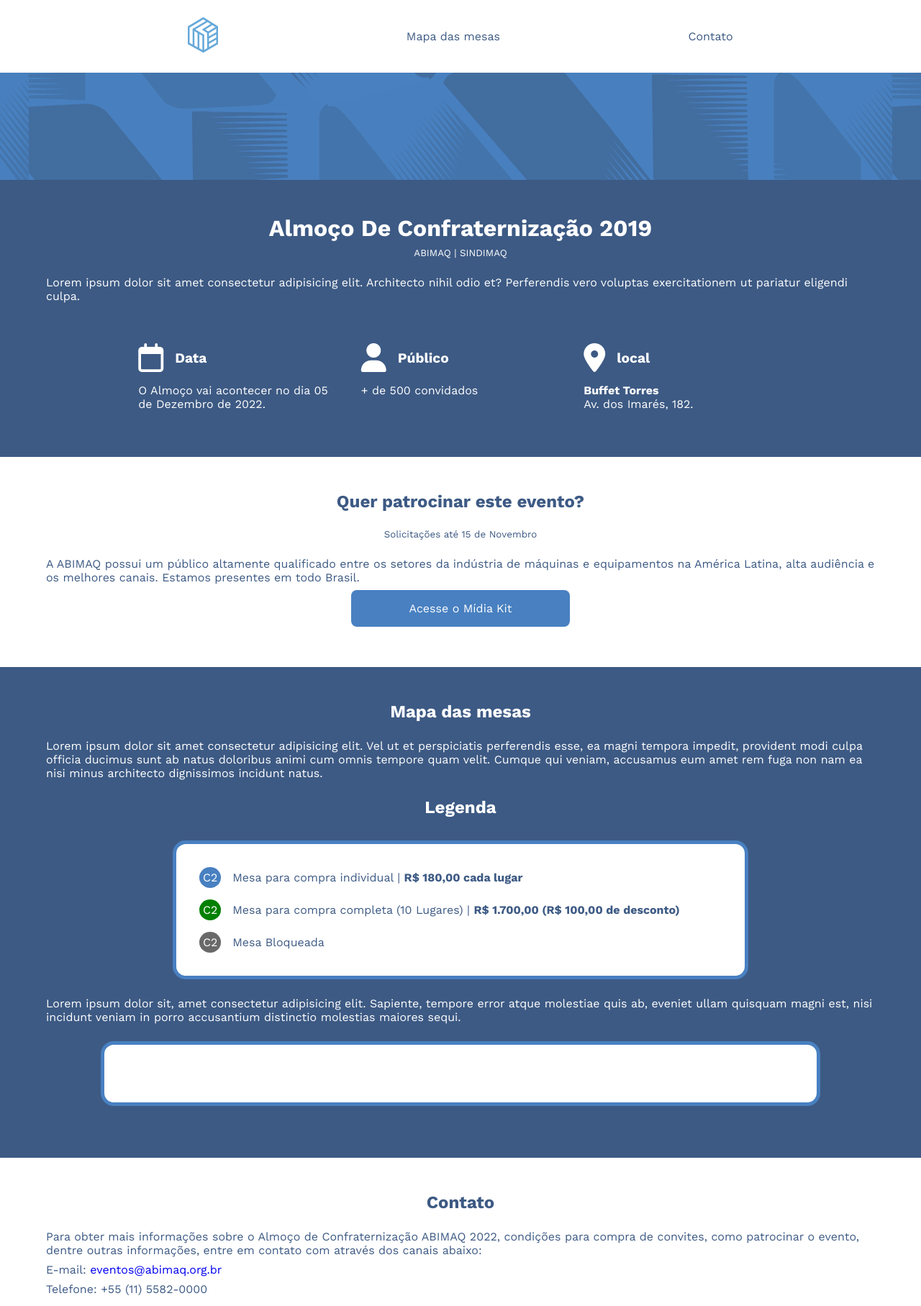
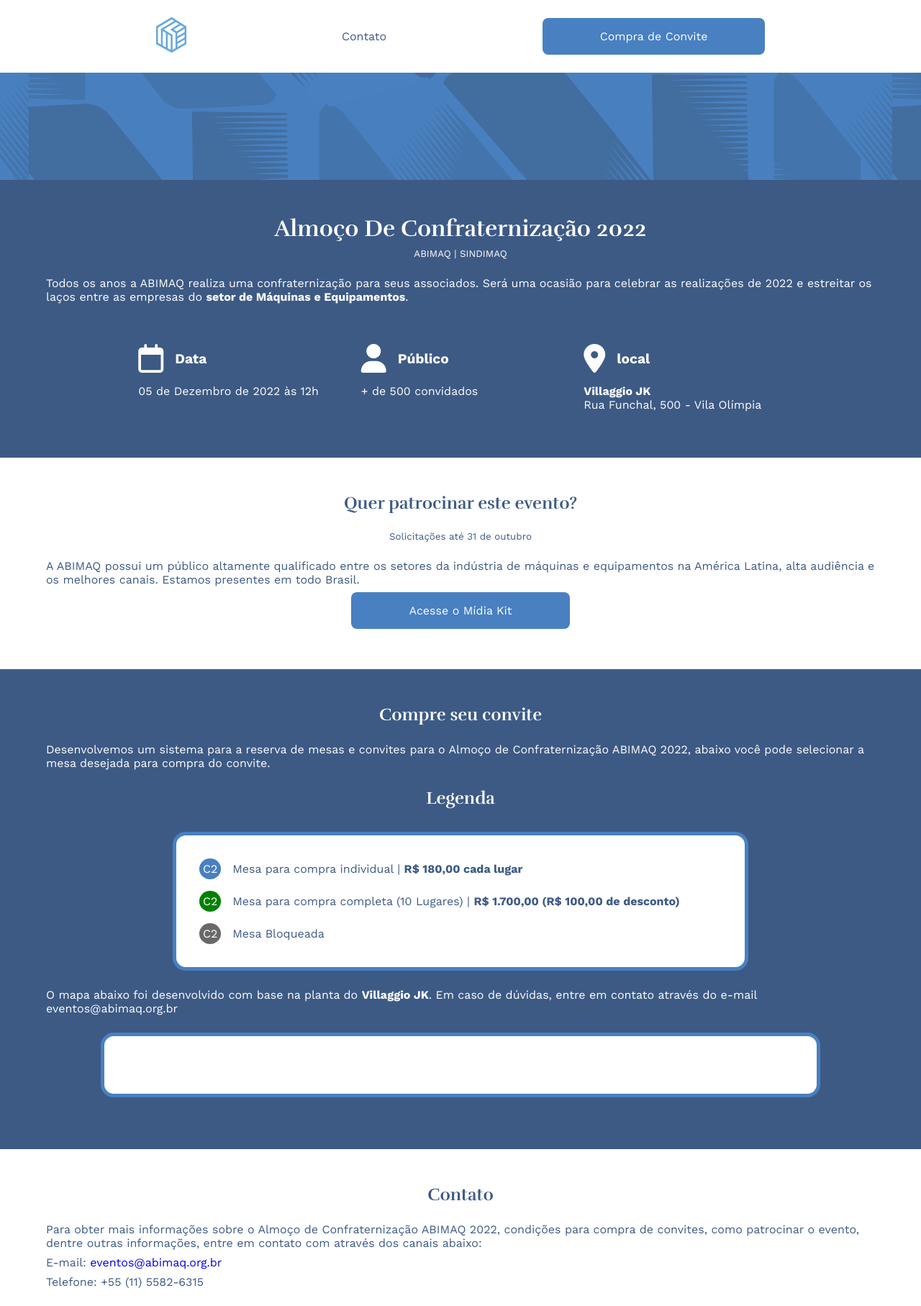
Before and after one commit to vinituis/almocoABIMAQ2022, a PHP site: page / in a window 1280 px wide. Shown: the top 1815 px of the page at 72% size. Run offline with PHP 8.4, Linux system fonts and the light colour scheme; data that the repository does not hold is empty; some libraries are stand-ins or nearby versions.

Commit message:
Ajustes com a Camila e configuração dos e-mails

```diff
--- a/css/global.css
+++ b/css/global.css
@@ -1,4 +1,5 @@
 @import url('https://fonts.googleapis.com/css2?family=Work+Sans:wght@400;700&display=swap');
+@import url('https://fonts.googleapis.com/css2?family=Rufina:wght@700&display=swap');
 
 :root {
     --cor-1: #3d5a84;
@@ -30,6 +31,7 @@
 }
 
 h1, h2, h3, h4, h5, h6 {
+    font-family: 'Rufina', serif;
     color: var(--cor-3);
 }
 
@@ -73,6 +75,10 @@ body {
 
 .header .nav .item_nav {
     color: var(--cor-1);
+}
+
+.header .nav .item_nav.btn {
+    color: var(--cor-3);
 }
 
 .container {
@@ -125,6 +131,12 @@ p.branco {
     padding: 2.5rem;
     border-radius: 18px;
     border: 5px solid var(--cor-2);
+    margin: 1rem 0;
+}
+
+.mapG {
+    width: 100%;
+    height: 300px;
     margin: 1rem 0;
 }
 
@@ -283,6 +295,7 @@ p.branco {
 
 .btn.azul {
     background-color: var(--cor-2);
+    color: var(--cor-3);
 }
 
 .btn.vermelho {
--- a/css/lp.css
+++ b/css/lp.css
@@ -154,5 +154,9 @@
         border-radius: 50px;
     }
 
+    .header .nav .item_nav.btn {
+        width: fit-content;
+    }
+
 
 }
--- a/index.php
+++ b/index.php
@@ -33,24 +33,23 @@
     <div class="header">
         <div class="nav">
             <a href="./"><img src="./img/favicon.png" alt=""></a>
-            <a href="#mapa" class="item_nav">Mapa das mesas</a>
             <a href="#contato" class="item_nav">Contato</a>
+            <a href="#mapa" class="item_nav btn">Compra de Convite</a>
         </div>
     </div>
 
     <!-- Seção de introdução e informações -->
     <div class="container">
-        <h1>Almoço De Confraternização 2019</h1>
+        <h1>Almoço De Confraternização 2022</h1>
         <small>ABIMAQ | SINDIMAQ</small>
-        <p>Lorem ipsum dolor sit amet consectetur adipisicing elit. Architecto nihil odio et? Perferendis vero voluptas exercitationem ut pariatur eligendi culpa.
-        </p>
+        <p>Todos os anos a ABIMAQ realiza uma confraternização para seus associados. Será uma ocasião para celebrar as realizações de 2022 e estreitar os laços entre as empresas do <b>setor de Máquinas e Equipamentos</b>.</p>
         <div class="container dados">
             <div class="dado">
                 <div class="icon">
                     <i class="far fa-calendar"></i>
                     <span>Data</span>
                 </div>
-                <p>O Almoço vai acontecer no dia 05 de Dezembro de 2022.</p>
+                <p>05 de Dezembro de 2022 às 12h</p>
             </div>
             <div class="dado">
                 <div class="icon">
@@ -64,7 +63,7 @@
                     <i class="fas fa-map-marker-alt"></i>
                     <span>local</span>
                 </div>
-                <p><b>Buffet Torres</b><br>Av. dos Imarés, 182.</p>
+                <p><b>Villaggio JK</b><br>Rua Funchal, 500 - Vila Olímpia</p>
             </div>
         </div>
     </div>
@@ -73,7 +72,7 @@
 
     <div class="container branco">
         <h2>Quer patrocinar este evento?</h2>
-        <small>Solicitações até 15 de Novembro</small>
+        <small>Solicitações até 31 de outubro</small>
         <p>A ABIMAQ possui um público altamente qualificado entre os setores da indústria de máquinas e equipamentos na América Latina, alta audiência e os melhores canais. Estamos presentes em todo Brasil.</p>
         <a href="" class="btn">Acesse o Mídia Kit</a>
         <div id="mapa"></div>
@@ -81,8 +80,8 @@
 
     <!-- Seção do mapa -->
     <div class="container">
-        <h2>Mapa das mesas</h2>
-        <p>Lorem ipsum dolor sit amet consectetur adipisicing elit. Vel ut et perspiciatis perferendis esse, ea magni tempora impedit, provident modi culpa officia ducimus sunt ab natus doloribus animi cum omnis tempore quam velit. Cumque qui veniam, accusamus eum amet rem fuga non nam ea nisi minus architecto dignissimos incidunt natus.</p>
+        <h2>Compre seu convite</h2>
+        <p>Desenvolvemos um sistema para a reserva de mesas e convites para o Almoço de Confraternização ABIMAQ 2022, abaixo você pode selecionar a mesa desejada para compra do convite.</p>
 
         <div class="legenda">
             <h2>Legenda</h2>
@@ -104,7 +103,7 @@
             </div>
         </div>
 
-        <p>Lorem ipsum dolor sit, amet consectetur adipisicing elit. Sapiente, tempore error atque molestiae quis ab, eveniet ullam quisquam magni est, nisi incidunt veniam in porro accusantium distinctio molestias maiores sequi.</p>
+        <p>O mapa abaixo foi desenvolvido com base na planta do <b>Villaggio JK</b>. Em caso de dúvidas, entre em contato através do e-mail eventos@abimaq.org.br</a></p>
 
         <div class="mapa">
             <?php include('./mod/mapa.php'); ?>
@@ -117,7 +116,10 @@
         <h2>Contato</h2>
         <p>Para obter mais informações sobre o Almoço de Confraternização ABIMAQ 2022, condições para compra de convites, como patrocinar o evento, dentre outras informações, entre em contato com através dos canais abaixo:</p>
         <p>E-mail:<a href="mailto:eventos@abimaq.org.br"> eventos@abimaq.org.br</a></p>
-        <p>Telefone: +55 (11) 5582-0000</p>
+        <p>Telefone: +55 (11) 5582-6315</p>
+        <div class="mapG">
+            <iframe src="https://www.google.com/maps/embed?pb=!1m18!1m12!1m3!1d3656.2586361586623!2d-46.69281588447512!3d-23.595055568723797!2m3!1f0!2f0!3f0!3m2!1i1024!2i768!4f13.1!3m3!1m2!1s0x94ce5738720e6e1b%3A0x9609f4df28755c3a!2sVillaggio%20JK%20Eventos!5e0!3m2!1spt-BR!2sbr!4v1665774477567!5m2!1spt-BR!2sbr" width="99%" height="99%" style="border:0;" allowfullscreen="" loading="lazy" referrerpolicy="no-referrer-when-downgrade"></iframe>
+        </div>
     </div>
 
     <!-- Seção de patrocinadores -->
```
Also changed, not shown: admin/mod/pag.php (+21 -5 lines), email.html (+7 -7 lines), registro.php (+11 -2 lines).
